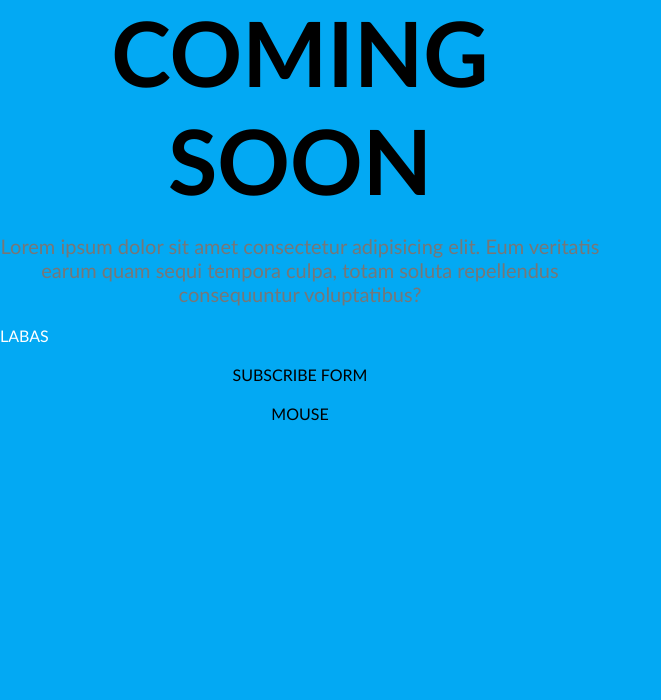
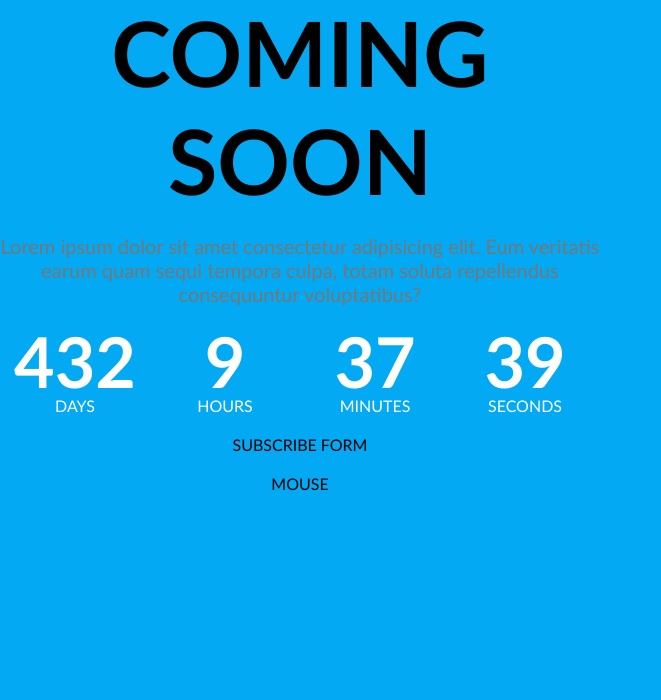
Before and after one commit to Mazalaura/coming-soon, a website with bundled scripts: page index.html in a window 1280 px wide. Shown: the part 100-800 px from the top of the page, without its empty margins (0-661 px from the left). Built offline with nearby package versions, Linux system fonts and the light colour scheme; files whose address does not match are found by name.

Commit message:
Renders clock Render clock #17

```diff
--- a/index.html
+++ b/index.html
@@ -14,7 +14,7 @@
             <img src="./img/logo.png" alt="Logo">
             <h1 class="main-title">Coming soon</h1>
             <p class="main-description">Lorem ipsum dolor sit amet consectetur adipisicing elit. Eum veritatis earum quam sequi tempora culpa, totam soluta repellendus consequuntur voluptatibus?</p>
-            <div class="clock"></div>
+            <div id="clock_1" class="clock">CLOCK 1</div>
             <form>
                 SUBSCRIBE FORM
             </form>
--- a/js/components/clock/Clock.js
+++ b/js/components/clock/Clock.js
@@ -1,24 +1,17 @@
-function Clock() {
-    const HTML = `<div class="time">
-                    <div class="value">432</div>
-                    <div class="label">Days</div>
-                </div>
-                <div class="time">
-                    <div class="value">09</div>
-                    <div class="label">Hours</div>
-                </div>
-                <div class="time">
-                    <div class="value">37</div>
-                    <div class="label">Minutes</div>
-                </div>
-                <div class="time">
-                    <div class="value">39</div>
-                    <div class="label">Seconds</div>
-                </div>`;
-    const selector = '.clock';
+function Clock(selector) {
     const DOM = document.querySelector(selector);
+    const timeValues = [432, 9, 37, 39];
+    const labelValues = ['Days', 'Hours', 'Minutes', 'Seconds'];
+    let HTML = '';
 
-    DOM.innerText = 'Labas'
+    for (let i=0; i<timeValues.length; i++) {
+        HTML += `<div class="time">
+                    <div class="value">${timeValues[i]}</div>
+                    <div class="label">${labelValues[i]}</div>
+                </div>`
+    }
 
+    DOM.innerHTML = HTML;
 }
+
 export {Clock}
--- a/js/home.js
+++ b/js/home.js
@@ -3,4 +3,4 @@
 import { Clock } from "./components/clock/Clock.js";
 
 //EXECUTION
-Clock();
+Clock('#clock_1');
```
